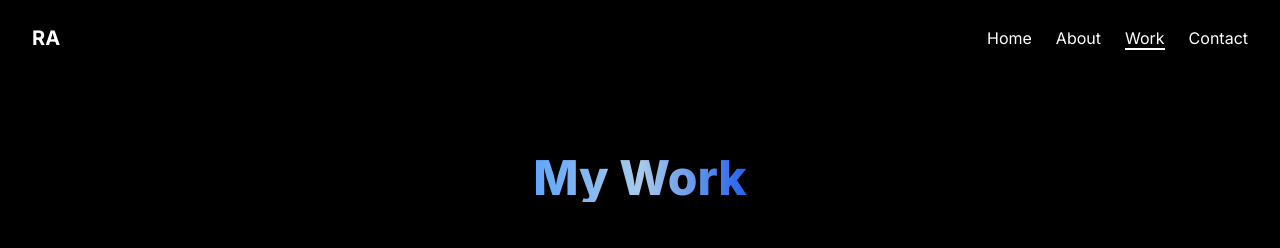
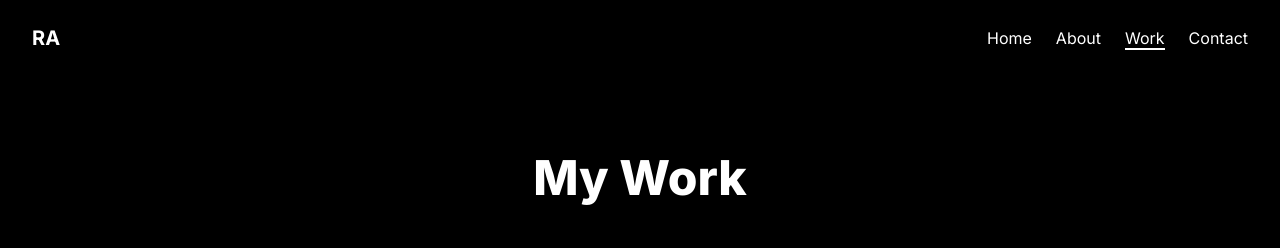
Before and after one commit to angeles-renjo/myportfolio-live, a Next.js app: page /work in a window 1280 px wide. Shown: the top 248 px of the page. Built offline with nearby package versions, Linux system fonts and the light colour scheme; grey boxes are pictures that could not be loaded.

Commit message:
text to white and change email

```diff
--- a/src/app/work/page.jsx
+++ b/src/app/work/page.jsx
@@ -190,7 +190,7 @@ const Work = () => {
     >
       <motion.h1
         variants={itemVariants}
-        className="text-5xl font-extrabold mb-12 text-center bg-clip-text text-transparent bg-gradient-to-r from-blue-400 via-[#a7cbeb] to-blue-600"
+        className="text-5xl font-extrabold mb-12 text-center bg-clip-text text-transparent text-white"
       >
         My Work
       </motion.h1>
--- a/src/components/SocialIcons.jsx
+++ b/src/components/SocialIcons.jsx
@@ -5,7 +5,7 @@ import Link from "next/link";
 const SocialIcons = ({ size = 24 }) => (
   <div className="text-center">
     <h1 className="text-3xl font-thin text-[#a7cbeb] py-4">
-      renjoangeles@gmail.com
+      renjo.vicente@gmail.com
     </h1>
     <ul className="social flex justify-center space-x-4">
       <li className="social-item">
```
